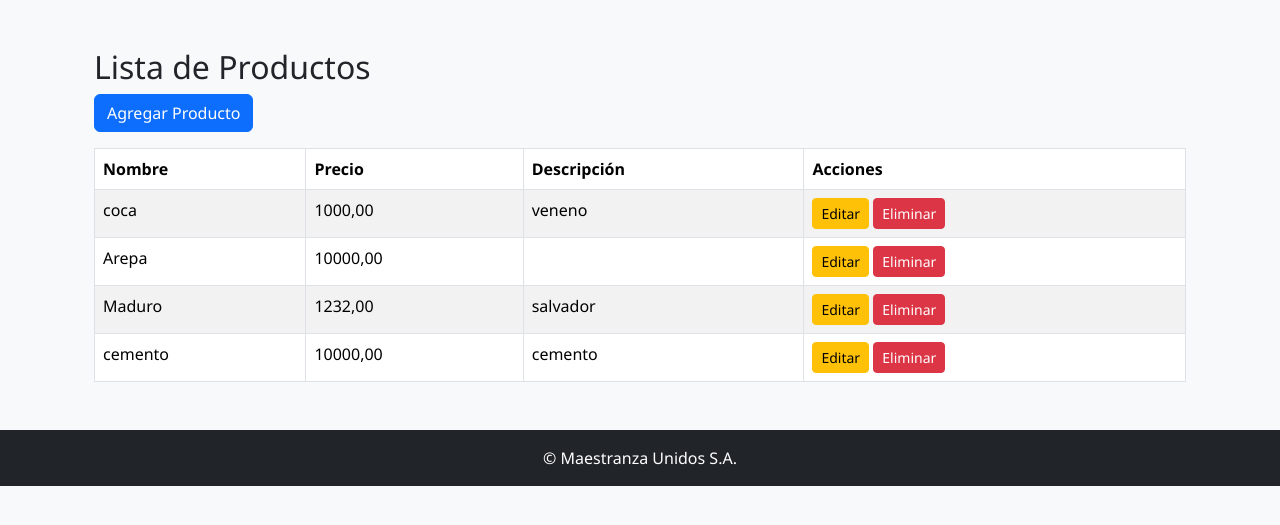
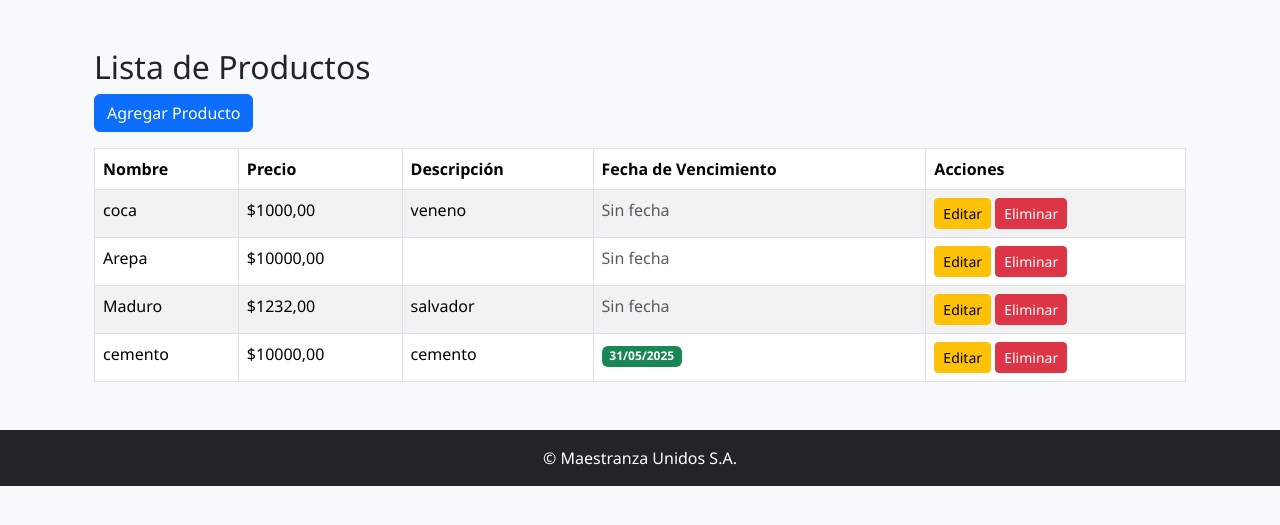
Before and after one commit to NerdSyntax/Maestranza, a Django app: page /productos/crud/ in a window 1280 px wide. Shown: the part 136-661 px from the top of the page. Run offline with Django 5.2, Linux system fonts and the light colour scheme; data comes from the database, SQL or seed files in the repository; both versions use the stored data as it was after the commit.

Commit message:
agregando funcionalidad de vencimiento

```diff
--- a/inventario/models.py
+++ b/inventario/models.py
@@ -20,7 +20,9 @@ class Producto(models.Model):
     nombre = models.CharField(max_length=100)
     precio = models.DecimalField(max_digits=10, decimal_places=2)
     descripcion = models.TextField(blank=True)
-    imagen = models.ImageField(upload_to='productos/', blank=True, null=True)  # NUEVO CAMPO
+    imagen = models.ImageField(upload_to='productos/', blank=True, null=True)
+    fecha_vencimiento = models.DateField(null=True, blank=True)  # ✅ CAMPO NUEVO
+
     def __str__(self):
         return self.nombre
 
--- a/inventario/templates/inventario/producto_crud.html
+++ b/inventario/templates/inventario/producto_crud.html
@@ -14,6 +14,7 @@
         <th>Nombre</th>
         <th>Precio</th>
         <th>Descripción</th>
+        <th>Fecha de Vencimiento</th>
         <th>Acciones</th>
       </tr>
     </thead>
@@ -21,8 +22,21 @@
       {% for producto in productos %}
       <tr>
         <td>{{ producto.nombre }}</td>
-        <td>{{ producto.precio }}</td>
+        <td>${{ producto.precio }}</td>
         <td>{{ producto.descripcion }}</td>
+        <td>
+          {% if producto.fecha_vencimiento %}
+            {% if producto.fecha_vencimiento < today %}
+              <span class="badge bg-danger">Vencido ({{ producto.fecha_vencimiento|date:"d/m/Y" }})</span>
+            {% elif producto.fecha_vencimiento <= today_plus_7 %}
+              <span class="badge bg-warning text-dark">Por vencer ({{ producto.fecha_vencimiento|date:"d/m/Y" }})</span>
+            {% else %}
+              <span class="badge bg-success">{{ producto.fecha_vencimiento|date:"d/m/Y" }}</span>
+            {% endif %}
+          {% else %}
+            <span class="text-muted">Sin fecha</span>
+          {% endif %}
+        </td>
         <td>
           <a href="{% url 'editar_producto' producto.id %}" class="btn btn-warning btn-sm">Editar</a>
           <a href="?delete={{ producto.id }}" class="btn btn-danger btn-sm"
@@ -31,7 +45,7 @@
       </tr>
       {% empty %}
       <tr>
-        <td colspan="4" class="text-center">No hay productos registrados.</td>
+        <td colspan="5" class="text-center">No hay productos registrados.</td>
       </tr>
       {% endfor %}
     </tbody>
--- a/inventario/views.py
+++ b/inventario/views.py
@@ -6,7 +6,7 @@ from django.contrib.auth.decorators import login_required
 from django.contrib.auth import authenticate, login  # <-- ESTA LÍNEA ES CLAVE
 from .models import Producto
 from .forms import ProductoForm, UsuarioForm
-
+from datetime import date, timedelta
 def tienda_view(request):
     return render(request, 'inventario/tienda.html')
 # Página de inicio
@@ -59,8 +59,14 @@ def olvidar_contra(request):
 # Vista para listar productos (opcional)
 def lista_productos(request):
     productos = Producto.objects.all()
-    return render(request, 'inventario/lista_productos.html', {'productos': productos})
+    today = date.today()
+    today_plus_7 = today + timedelta(days=7)
 
+    return render(request, 'inventario/lista_productos.html', {
+        'productos': productos,
+        'today': today,
+        'today_plus_7': today_plus_7,
+    })
 # Formulario para registrar productos
 def registro_producto(request):
     if request.method == 'POST':
--- a/myvenv/pyvenv.cfg
+++ b/myvenv/pyvenv.cfg
@@ -1,5 +1,5 @@
 home = C:\Users\joseo\AppData\Local\Programs\Python\Python313
 include-system-site-packages = false
 version = 3.13.3
-executable = C:\Users\joseo\AppData\Local\Programs\Python\Python313\python.exe
-command = C:\Users\joseo\AppData\Local\Programs\Python\Python313\python.exe -m venv C:\Users\joseo\OneDrive\Escritorio\Proyectos\Maestranza\myvenv
+executable = C:\Users\joseo\OneDrive\Escritorio\Proyectos\Maestranza\myvenv\Scripts\python.exe
+command = C:\Users\joseo\OneDrive\Escritorio\Proyectos\Maestranza\myvenv\Scripts\python.exe -m venv C:\Users\joseo\OneDrive\Escritorio\Proyectos\Maestranza\myvenv
```
Also changed, not shown: inventario/forms.py (+14 -0 lines), db.sqlite3, inventario/migrations/0004_producto_fecha_vencimiento.py (added), media/productos/cemento.png (added), 4 other files.
